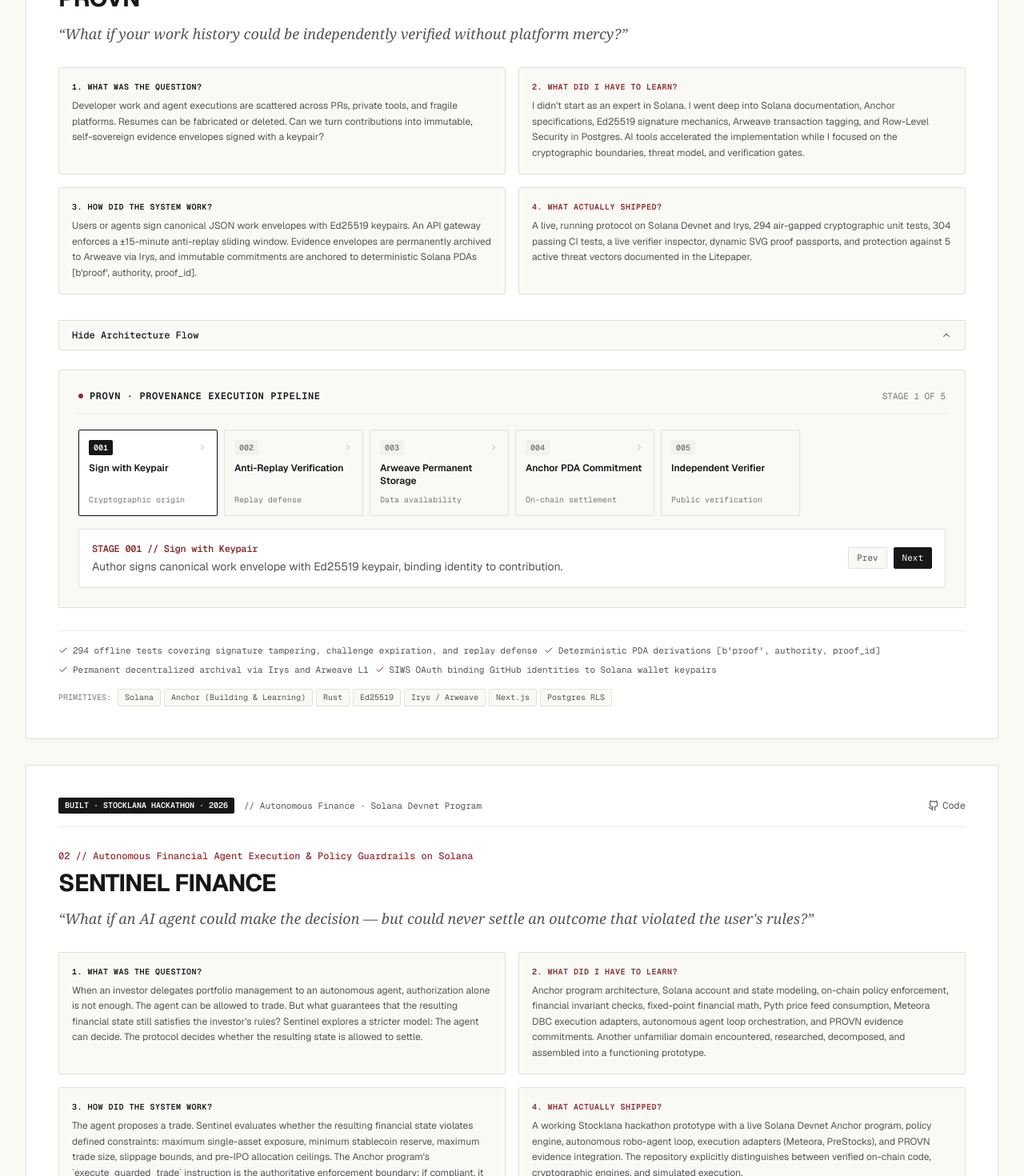
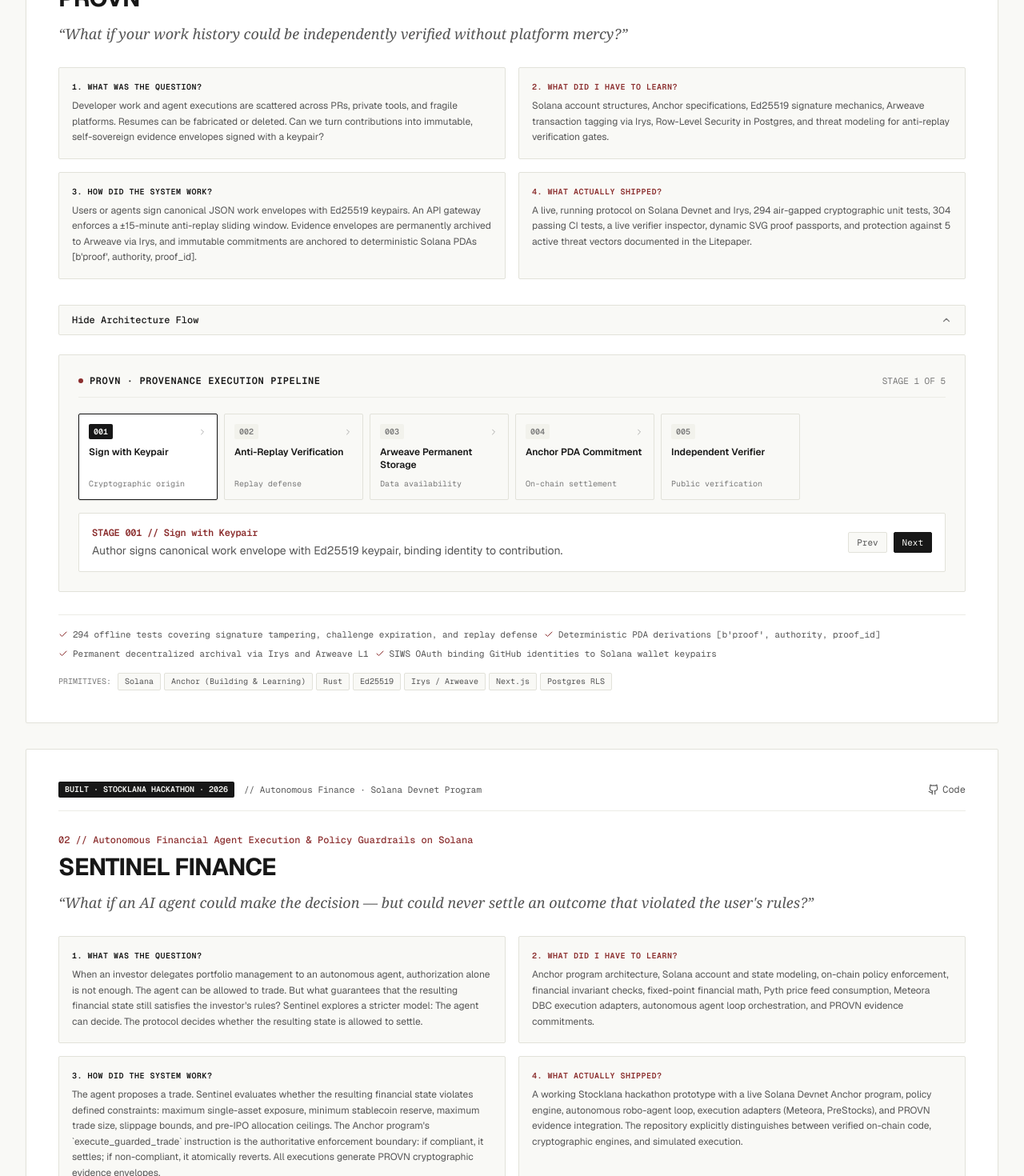
Before and after one commit to dren712/darshansite, a Next.js app: page / in a window 1280 px wide. Shown: the part 1760-3230 px from the top of the page at 80% size. Built offline with nearby package versions, Linux system fonts and the light colour scheme.

Commit message:
refactor: execute precision edits - remove project meta-commentary, trim Phase 5, clean footer and section headers

```diff
--- a/src/components/ContactSection.tsx
+++ b/src/components/ContactSection.tsx
@@ -41,7 +41,7 @@
             <div className="flex items-center gap-2 font-mono text-xs text-ink-muted">
               <span className="w-1.5 h-1.5 rounded-full bg-nordic-red"></span>
               <span className="font-semibold uppercase tracking-wider text-ink text-[11px]">
-                INITIATE DIALOGUE
+                GET IN TOUCH
               </span>
             </div>
 
--- a/src/components/Footer.tsx
+++ b/src/components/Footer.tsx
@@ -36,7 +36,7 @@
         </div>
 
         <div className="flex flex-col sm:flex-row items-start sm:items-center justify-between gap-2 text-[11px]">
-          <div>&copy; {new Date().getFullYear()} Darshan Gaikwad. MIT License.</div>
+          <div>&copy; {new Date().getFullYear()} Darshan Gaikwad</div>
           <div className="text-ink-muted">ᛞᚨᚱᛋᚺᚨᚾ · दर्शन · DARSHAN</div>
         </div>
       </div>
--- a/src/components/NowSection.tsx
+++ b/src/components/NowSection.tsx
@@ -15,7 +15,7 @@
                 <span className="relative inline-flex rounded-full h-2.5 w-2.5 bg-nordic-red"></span>
               </span>
               <span className="font-mono text-xs uppercase tracking-wider text-ink font-bold">
-                CURRENT OCCUPATION // NOW
+                NOW
               </span>
             </div>
             <span className="font-mono text-xs text-ink-muted">
--- a/src/content/about.ts
+++ b/src/content/about.ts
@@ -75,11 +75,11 @@
     actNumber: "05",
     phase: "PHASE 5",
     title: "AI-Native Engineering",
-    subtitle: "Orchestrating AI Tools & Documentation",
+    subtitle: "The Implementation Multiplier",
     summary:
       "AI became an implementation multiplier: documentation, decomposition, orchestration, and verification.",
-    focus: "System decomposition, technical orchestration, rapid verification",
-    technologies: ["Claude", "Google Antigravity", "Gemini", "Technical Specs", "AI Workflows"],
+    focus: "Accelerated prototyping, documentation-driven decomposition",
+    technologies: ["Claude", "Google Antigravity", "Gemini", "Technical Documentation"],
   },
   {
     actNumber: "06",
--- a/src/content/projects.ts
+++ b/src/content/projects.ts
@@ -66,7 +66,7 @@
       theQuestion:
         "Developer work and agent executions are scattered across PRs, private tools, and fragile platforms. Resumes can be fabricated or deleted. Can we turn contributions into immutable, self-sovereign evidence envelopes signed with a keypair?",
       whatIHadToLearn:
-        "I didn't start as an expert in Solana. I went deep into Solana documentation, Anchor specifications, Ed25519 signature mechanics, Arweave transaction tagging, and Row-Level Security in Postgres. AI tools accelerated the implementation while I focused on the cryptographic boundaries, threat model, and verification gates.",
+        "Solana account structures, Anchor specifications, Ed25519 signature mechanics, Arweave transaction tagging via Irys, Row-Level Security in Postgres, and threat modeling for anti-replay verification gates.",
       howTheSystemWorked:
         "Users or agents sign canonical JSON work envelopes with Ed25519 keypairs. An API gateway enforces a ±15-minute anti-replay sliding window. Evidence envelopes are permanently archived to Arweave via Irys, and immutable commitments are anchored to deterministic Solana PDAs [b'proof', authority, proof_id].",
       whatActuallyShipped:
@@ -131,7 +131,7 @@
       theQuestion:
         "When an investor delegates portfolio management to an autonomous agent, authorization alone is not enough. The agent can be allowed to trade. But what guarantees that the resulting financial state still satisfies the investor's rules? Sentinel explores a stricter model: The agent can decide. The protocol decides whether the resulting state is allowed to settle.",
       whatIHadToLearn:
-        "Anchor program architecture, Solana account and state modeling, on-chain policy enforcement, financial invariant checks, fixed-point financial math, Pyth price feed consumption, Meteora DBC execution adapters, autonomous agent loop orchestration, and PROVN evidence commitments. Another unfamiliar domain encountered, researched, decomposed, and assembled into a functioning prototype.",
+        "Anchor program architecture, Solana account and state modeling, on-chain policy enforcement, financial invariant checks, fixed-point financial math, Pyth price feed consumption, Meteora DBC execution adapters, autonomous agent loop orchestration, and PROVN evidence commitments.",
       howTheSystemWorked:
         "The agent proposes a trade. Sentinel evaluates whether the resulting financial state violates defined constraints: maximum single-asset exposure, minimum stablecoin reserve, maximum trade size, slippage bounds, and pre-IPO allocation ceilings. The Anchor program's `execute_guarded_trade` instruction is the authoritative enforcement boundary: if compliant, it settles; if non-compliant, it atomically reverts. All executions generate PROVN cryptographic evidence envelopes.",
       whatActuallyShipped:
@@ -201,7 +201,7 @@
       howTheSystemWorked:
         "The Raspberry Pi acted as a physical host running a customized Linux OS. Docker containerized independent microservices and storage daemons. An ngrok tunnel provided secure, encrypted remote access from outside the local network without exposing raw router ports.",
       whatActuallyShipped:
-        "A continuously operating physical home server providing personal file storage, remote media streaming, and isolated service containers accessible from any device over the internet. Demonstrates infrastructure thinking before Web3.",
+        "A continuously operating physical home server providing personal file storage, remote media streaming, and isolated service containers accessible from any device over the internet.",
       stack: ["Raspberry Pi", "Linux (Debian)", "Docker", "Docker Compose", "ngrok", "Networking", "Bash"],
       flowTitle: "PRIVATE CLOUD TOPOLOGY",
       flowSteps: [
@@ -243,7 +243,6 @@
       ],
       technicalHighlights: [
         "A student looked at cloud infrastructure and decided to build a tiny version of it himself",
-        "Demonstrated infrastructure and microservices thinking well before entering Web3",
         "Hands-on mastery of Linux permissions, ARM architectures, and networking protocols",
         "Operated as a functional personal daily driver for remote file synchronization",
       ],
@@ -260,7 +259,7 @@
       theQuestion:
         "Single-image dehazing methods flicker and fail when applied to continuous video streams. How do we preserve temporal consistency across frames while removing non-uniform haze?",
       whatIHadToLearn:
-        "Reading academic computer vision papers, atmospheric scattering models, Dark Channel Prior mathematics, ConvLSTM recurrent spatiotemporal architectures, and adversarial loss formulations in CycleGAN. An early example of learning unfamiliar techniques, combining them into a system, and turning it into research.",
+        "Atmospheric scattering models, Dark Channel Prior mathematics, ConvLSTM recurrent spatiotemporal architectures, and adversarial loss formulations in CycleGAN.",
       howTheSystemWorked:
         "Combined a physics-based Dark Channel Prior (DCP) with an AOD-Net transmission estimator, passed recurrent features through ConvLSTM to enforce inter-frame smoothness, and refined visual quality using CycleGAN unpaired adversarial translation.",
       whatActuallyShipped:
@@ -306,7 +305,7 @@
         },
       ],
       technicalHighlights: [
-        "Govt. of India Copyright registered for novel video dehazing neural architecture",
+        "Government of India Copyright registered for video dehazing architecture",
         "Academic paper accepted with minor revisions at ICAIMEST",
         "Combined classical physics-based optics (DCP) with modern deep recurrent networks",
         "Rigorous empirical evaluation against standard computer vision benchmarks (RESIDE-6k)",
```
